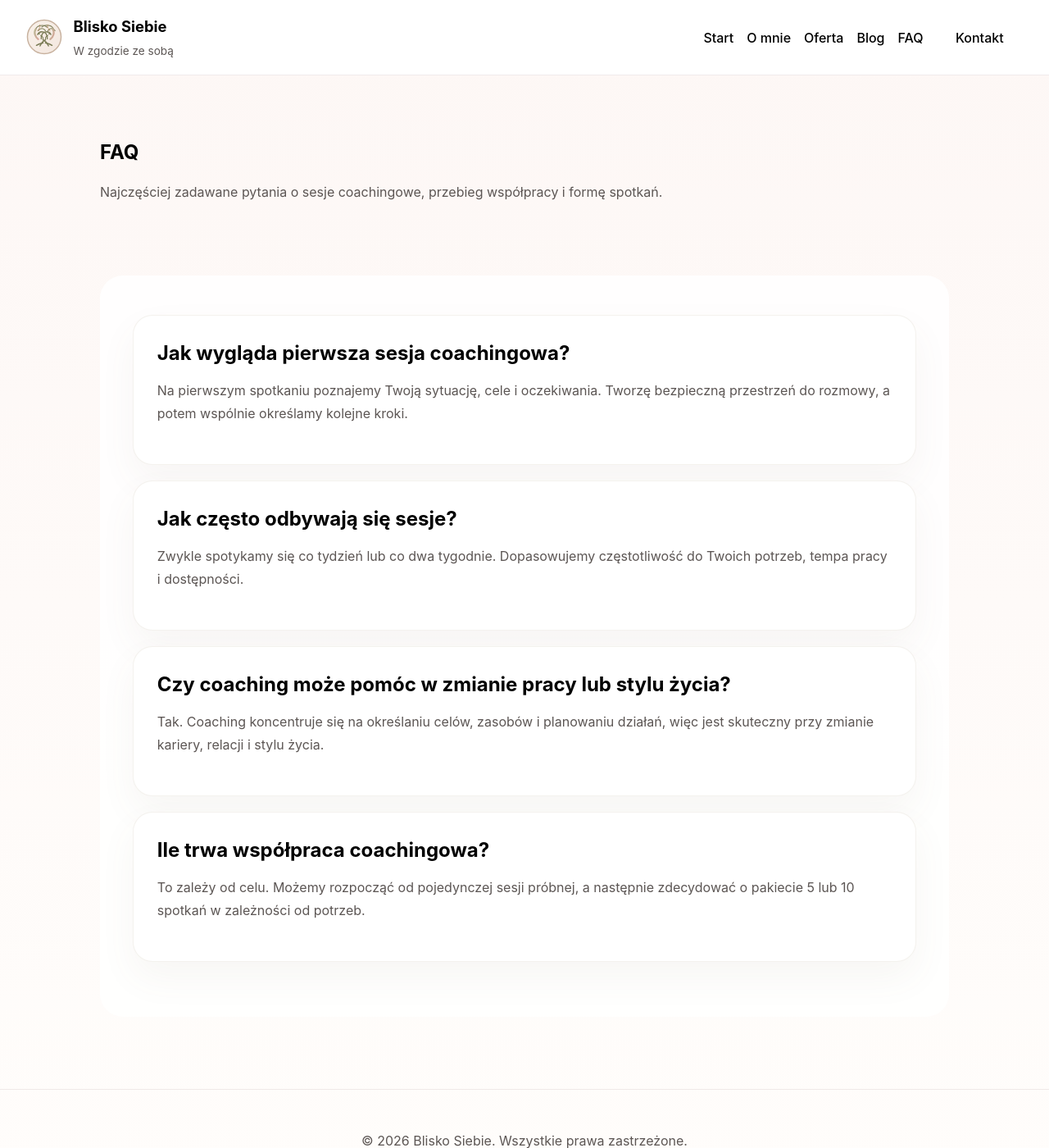
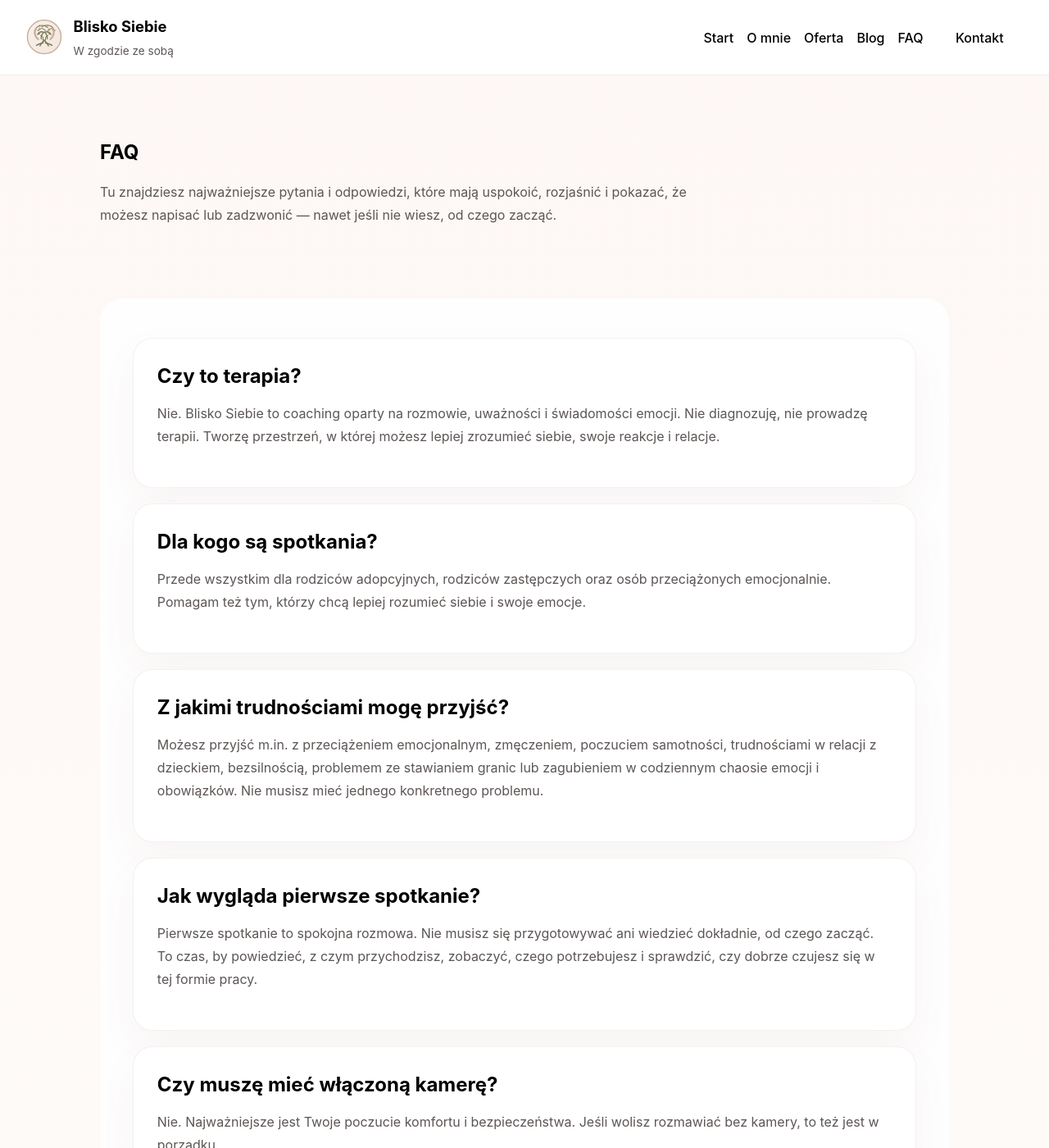
Before and after one commit to bliskosiebie/bliskosiebie.github.io, a Jekyll site: the page built from faq.md, in a window 1280 px wide and 1400 px high. Shown: the whole window at 82% size. Built offline with Jekyll 4.4.1, drawn with Linux system fonts in a browser that asks for light colours; some of the changed text lies outside the part shown.

Commit message:
Upgrade the FAQ Part

```diff
--- a/_config.yml
+++ b/_config.yml
@@ -1,6 +1,6 @@
 title: Blisko Siebie
 email: kontakt@bliskosiebie.pl
-description: "Strona coachingowa z blogiem, ofertą i kontaktem"
+description: "Coaching online dla rodziców adopcyjnych, rodziców zastępczych i osób przeciążonych emocjonalnie."
 baseurl: ""
 url: "https://example.com"
 theme: minima
--- a/_layouts/default.html
+++ b/_layouts/default.html
@@ -4,7 +4,12 @@
     <meta charset="UTF-8">
     <meta name="viewport" content="width=device-width, initial-scale=1.0">
     <title>{{ page.title }} | {{ site.title }}</title>
-    <meta name="description" content="{{ site.description }}">
+    <meta name="description" content="{{ page.description | default: site.description }}">
+    <meta property="og:title" content="{{ page.title }} | {{ site.title }}">
+    <meta property="og:description" content="{{ page.description | default: site.description }}">
+    <meta property="og:url" content="{{ site.url }}{{ page.url }}">
+    <meta property="og:type" content="website">
+    <meta name="twitter:card" content="summary_large_image">
     <link rel="stylesheet" href="{{ '/assets/css/style.css' | relative_url }}">
   </head>
   <body>
--- a/faq.md
+++ b/faq.md
@@ -1,29 +1,54 @@
 ---
 layout: default
 title: FAQ
+description: "FAQ Blisko Siebie - najważniejsze pytania o coaching online, granice coachingu i wsparcie emocjonalne dla rodziców adopcyjnych, zastępczych i osób przeciążonych."
 permalink: /faq/
 ---
 
 <section class="page-header">
   <h1>FAQ</h1>
-  <p>Najczęściej zadawane pytania o sesje coachingowe, przebieg współpracy i formę spotkań.</p>
+  <p>Tu znajdziesz najważniejsze pytania i odpowiedzi, które mają uspokoić, rozjaśnić i pokazać, że możesz napisać lub zadzwonić — nawet jeśli nie wiesz, od czego zacząć.</p>
 </section>
 
 <section class="section faq-section">
   <div class="faq-item">
-    <h2>Jak wygląda pierwsza sesja coachingowa?</h2>
-    <p>Na pierwszym spotkaniu poznajemy Twoją sytuację, cele i oczekiwania. Tworzę bezpieczną przestrzeń do rozmowy, a potem wspólnie określamy kolejne kroki.</p>
+    <h2>Czy to terapia?</h2>
+    <p>Nie. Blisko Siebie to coaching oparty na rozmowie, uważności i świadomości emocji. Nie diagnozuję, nie prowadzę terapii. Tworzę przestrzeń, w której możesz lepiej zrozumieć siebie, swoje reakcje i relacje.</p>
   </div>
   <div class="faq-item">
-    <h2>Jak często odbywają się sesje?</h2>
-    <p>Zwykle spotykamy się co tydzień lub co dwa tygodnie. Dopasowujemy częstotliwość do Twoich potrzeb, tempa pracy i dostępności.</p>
+    <h2>Dla kogo są spotkania?</h2>
+    <p>Przede wszystkim dla rodziców adopcyjnych, rodziców zastępczych oraz osób przeciążonych emocjonalnie. Pomagam też tym, którzy chcą lepiej rozumieć siebie i swoje emocje.</p>
   </div>
   <div class="faq-item">
-    <h2>Czy coaching może pomóc w zmianie pracy lub stylu życia?</h2>
-    <p>Tak. Coaching koncentruje się na określaniu celów, zasobów i planowaniu działań, więc jest skuteczny przy zmianie kariery, relacji i stylu życia.</p>
+    <h2>Z jakimi trudnościami mogę przyjść?</h2>
+    <p>Możesz przyjść m.in. z przeciążeniem emocjonalnym, zmęczeniem, poczuciem samotności, trudnościami w relacji z dzieckiem, bezsilnością, problemem ze stawianiem granic lub zagubieniem w codziennym chaosie emocji i obowiązków. Nie musisz mieć jednego konkretnego problemu.</p>
   </div>
   <div class="faq-item">
-    <h2>Ile trwa współpraca coachingowa?</h2>
-    <p>To zależy od celu. Możemy rozpocząć od pojedynczej sesji próbnej, a następnie zdecydować o pakiecie 5 lub 10 spotkań w zależności od potrzeb.</p>
+    <h2>Jak wygląda pierwsze spotkanie?</h2>
+    <p>Pierwsze spotkanie to spokojna rozmowa. Nie musisz się przygotowywać ani wiedzieć dokładnie, od czego zacząć. To czas, by powiedzieć, z czym przychodzisz, zobaczyć, czego potrzebujesz i sprawdzić, czy dobrze czujesz się w tej formie pracy.</p>
+  </div>
+  <div class="faq-item">
+    <h2>Czy muszę mieć włączoną kamerę?</h2>
+    <p>Nie. Najważniejsze jest Twoje poczucie komfortu i bezpieczeństwa. Jeśli wolisz rozmawiać bez kamery, to też jest w porządku.</p>
+  </div>
+  <div class="faq-item">
+    <h2>Ile spotkań potrzeba?</h2>
+    <p>To bardzo indywidualne. Niektórym pomaga jedno spotkanie, inni potrzebują kilku, aby spokojnie przyjrzeć się temu, co dzieje się w ich życiu i emocjach.</p>
+  </div>
+  <div class="faq-item">
+    <h2>Czy mogę przyjść, jeśli nie jestem rodzicem adopcyjnym lub zastępczym?</h2>
+    <p>Tak. Blisko Siebie jest także dla osób, które czują się przeciążone emocjonalnie, gubią siebie w relacjach lub potrzebują zatrzymania i większego kontaktu ze sobą.</p>
+  </div>
+  <div class="faq-item">
+    <h2>Jak odbywają się spotkania?</h2>
+    <p>Spotkania odbywają się online w formie indywidualnych sesji 1:1. To bezpieczna i wygodna forma, która pozwala skupić się na Tobie.</p>
+  </div>
+  <div class="faq-item">
+    <h2>Czy wszystko, o czym rozmawiamy, zostaje między nami?</h2>
+    <p>Tak. Poufność i poczucie bezpieczeństwa są dla mnie bardzo ważne. To, co mówimy, zostaje między nami.</p>
+  </div>
+  <div class="faq-item">
+    <h2>Co jeśli nie potrafię mówić o emocjach?</h2>
+    <p>Nie musisz umieć tego na początku. Możesz przyjść dokładnie taka/taki, jaka jesteś — zagubiona, zmęczona, pełna chaosu albo ciszy. Nie trzeba mieć dobrze poukładanych myśli, żeby zacząć.</p>
   </div>
 </section>
```
Also changed, not shown: o-mnie.md (+2 -2 lines), 11 other files.
